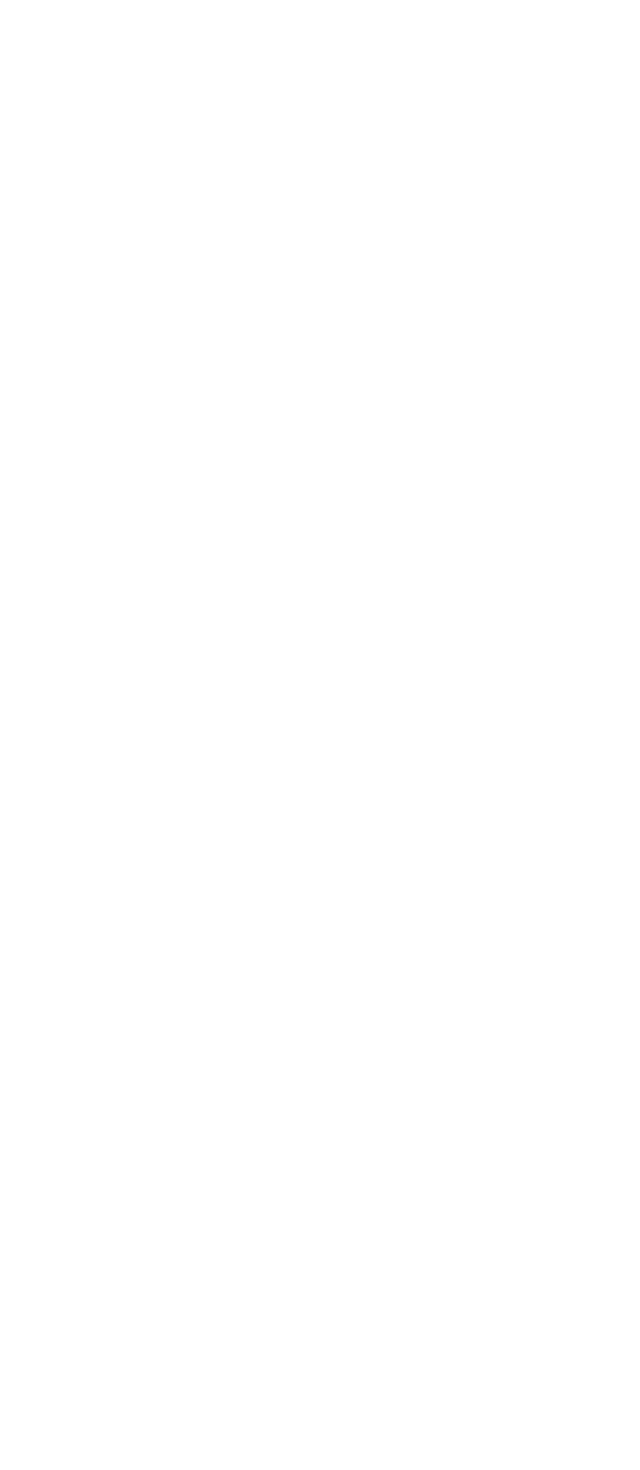
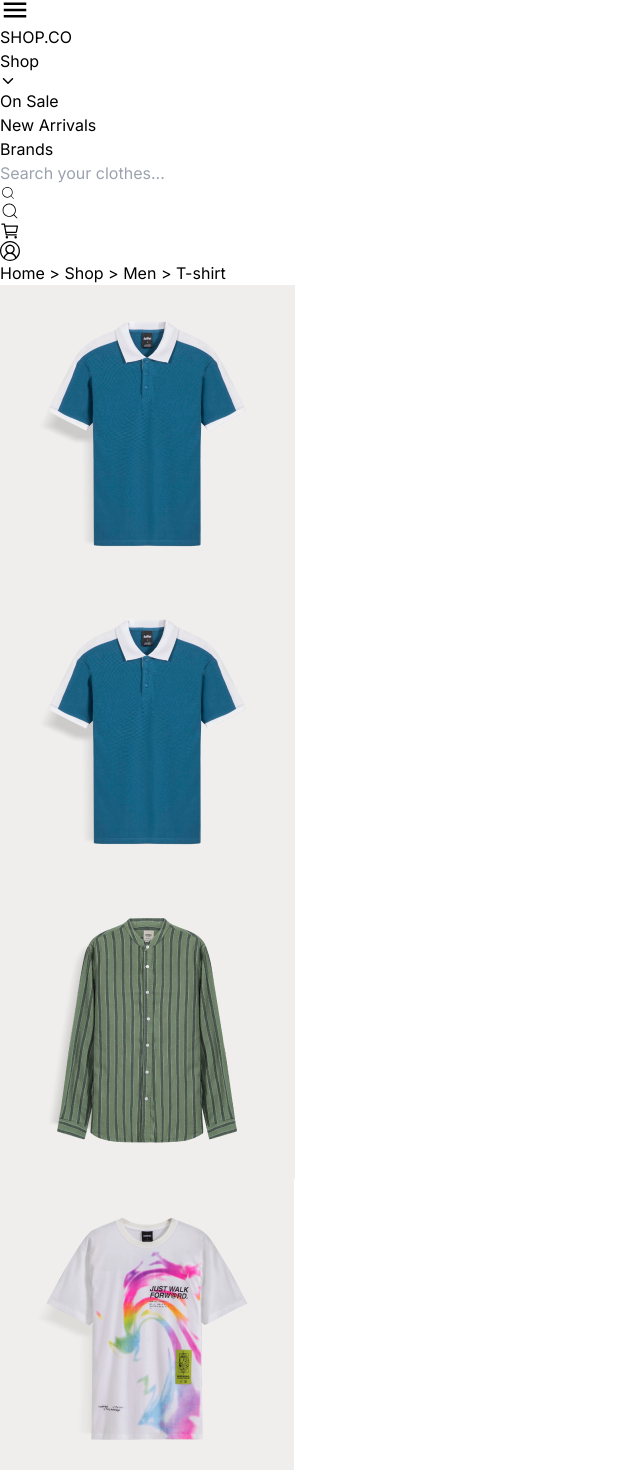
Before and after one commit to Lesuuh/shop.co, a React (Vite) app: page /productdetails in a window 1280 px wide. Before the commit this address had no page. Shown: the part 77-1547 px from the top of the page, without its empty margins (0-640 px from the left). Before the commit the page ends 800 px from the top, so only its background shows below. Built offline with nearby package versions, Linux system fonts and the light colour scheme.

Commit message:
update ProductDetails component to display images with a thumbnail selection; modify routing for product details

```diff
--- a/src/App.jsx
+++ b/src/App.jsx
@@ -9,7 +9,7 @@ function App() {
     <Routes>
       <Route index element={<HomePage />} />
       <Route path="/products" element={<Products />} />
-      <Route path="/productdetails/:id" element={<ProductDetails />} />
+      <Route path="/productdetails" element={<ProductDetails />} />
       <Route path="/category" />
       <Route path="/cart" element={<Cart />} />
     </Routes>
--- a/src/pages/ProductDetails.jsx
+++ b/src/pages/ProductDetails.jsx
@@ -1,8 +1,49 @@
+import image1 from "../assets/image 7.png";
+import image2 from "../assets/image 7-1.png";
+import image3 from "../assets/image 8.png";
+import MainLayout from "../layouts/MainLayout";
+import { useState } from "react";
 
 const ProductDetails = () => {
+  const [displayImage, setDisplayImage] = useState(image1);
+
   return (
-    <div>ProductDetails</div>
-  )
-}
+    <MainLayout>
+      <section className="w-full my-5 max-w-[1500px] px-4 md:px-10 lg:px-20">
+        <div className="breadcrumbs">
+          <p className="text-sm font-thin">
+            Home {">"} Shop {">"} Men {">"}{" "}
+            <span className="font-normal">T-shirt</span>
+          </p>
+        </div>
+        <div className="space-y-3 my-3">
+          <div>
+            <img src={displayImage} alt="" className="rounded-lg w-full" />
+          </div>
+          <div className="flex items-center justify-between">
+            <img
+              onClick={() => setDisplayImage(image1)}
+              src={image1}
+              alt=""
+              className="rounded-lg w-24 h-24 cursor-pointer"
+            />
+            <img
+              onClick={() => setDisplayImage(image2)}
+              src={image2}
+              alt=""
+              className="rounded-lg w-24 h-24 cursor-pointer"
+            />
+            <img
+              onClick={() => setDisplayImage(image3)}
+              src={image3}
+              alt=""
+              className="rounded-lg w-24 h-24 cursor-pointer"
+            />
+          </div>
+        </div>
+      </section>
+    </MainLayout>
+  );
+};
 
-export default ProductDetails
+export default ProductDetails;
```
